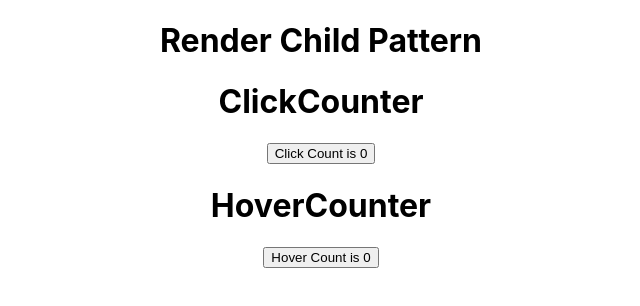
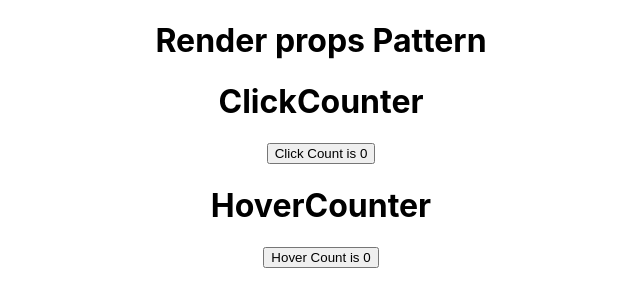
Before and after one commit to shiv7727/react-concepts, a React (Create React App) app: page / in a window 1280 px wide. Shown: the top 306 px of the page, without its empty margins (319-959 px from the left). Built offline with nearby package versions, Linux system fonts and the light colour scheme.

Commit message:
render props example

```diff
--- a/src/App.js
+++ b/src/App.js
@@ -6,9 +6,9 @@ function App() {
 	return (
 		<div className='App'>
 			{/* Render props pattern example  */}
-			{/* <RenderExample /> */}
+			<RenderExample />
 			{/* Children props  */}
-			<RenderChildExample />
+			{/* <RenderChildExample /> */}
 		</div>
 	);
 }
--- a/src/ClickCounter.js
+++ b/src/ClickCounter.js
@@ -1,6 +1,7 @@
 import React from 'react';
 
 export default function ClickCounter(props) {
+	console.log(props);
 	return (
 		<div>
 			<h1>ClickCounter</h1>
```
